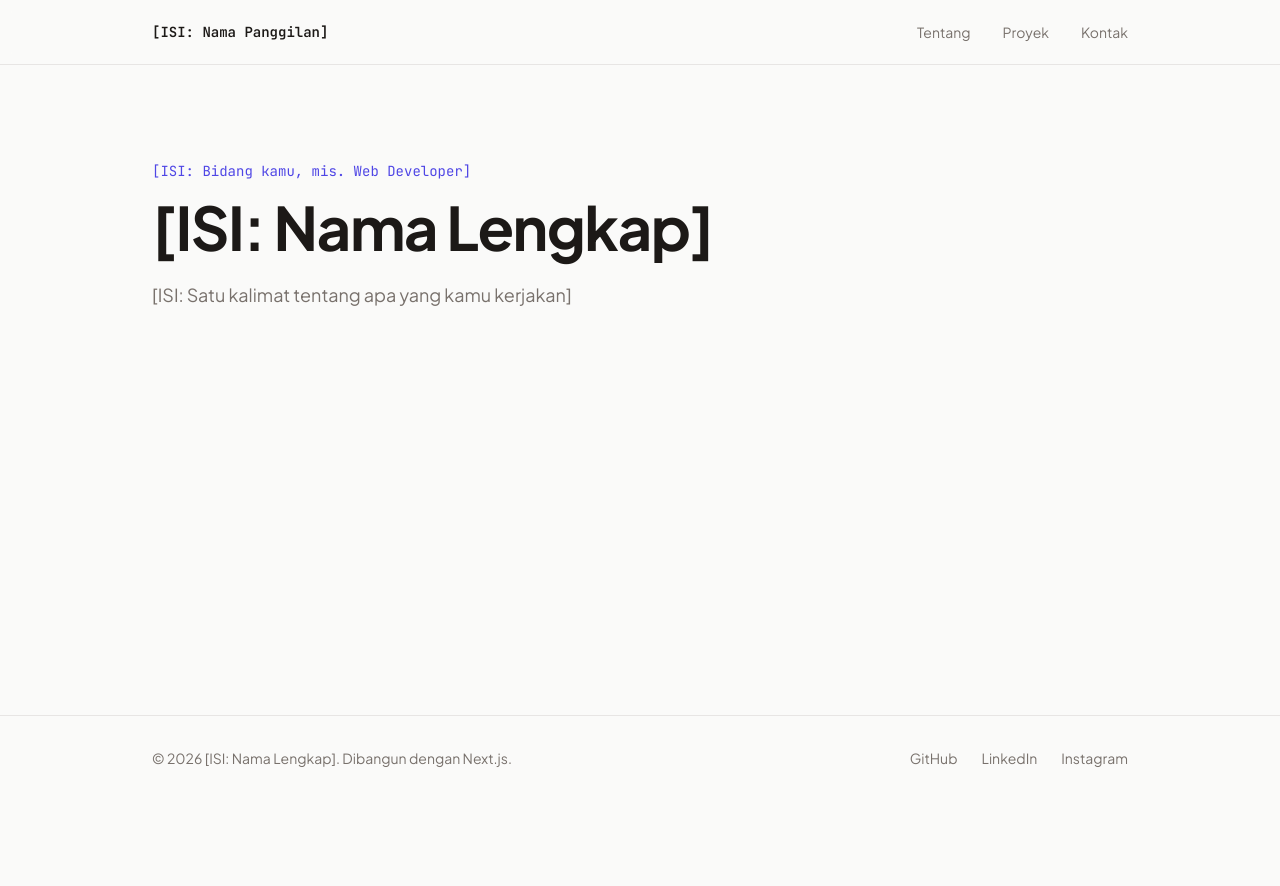
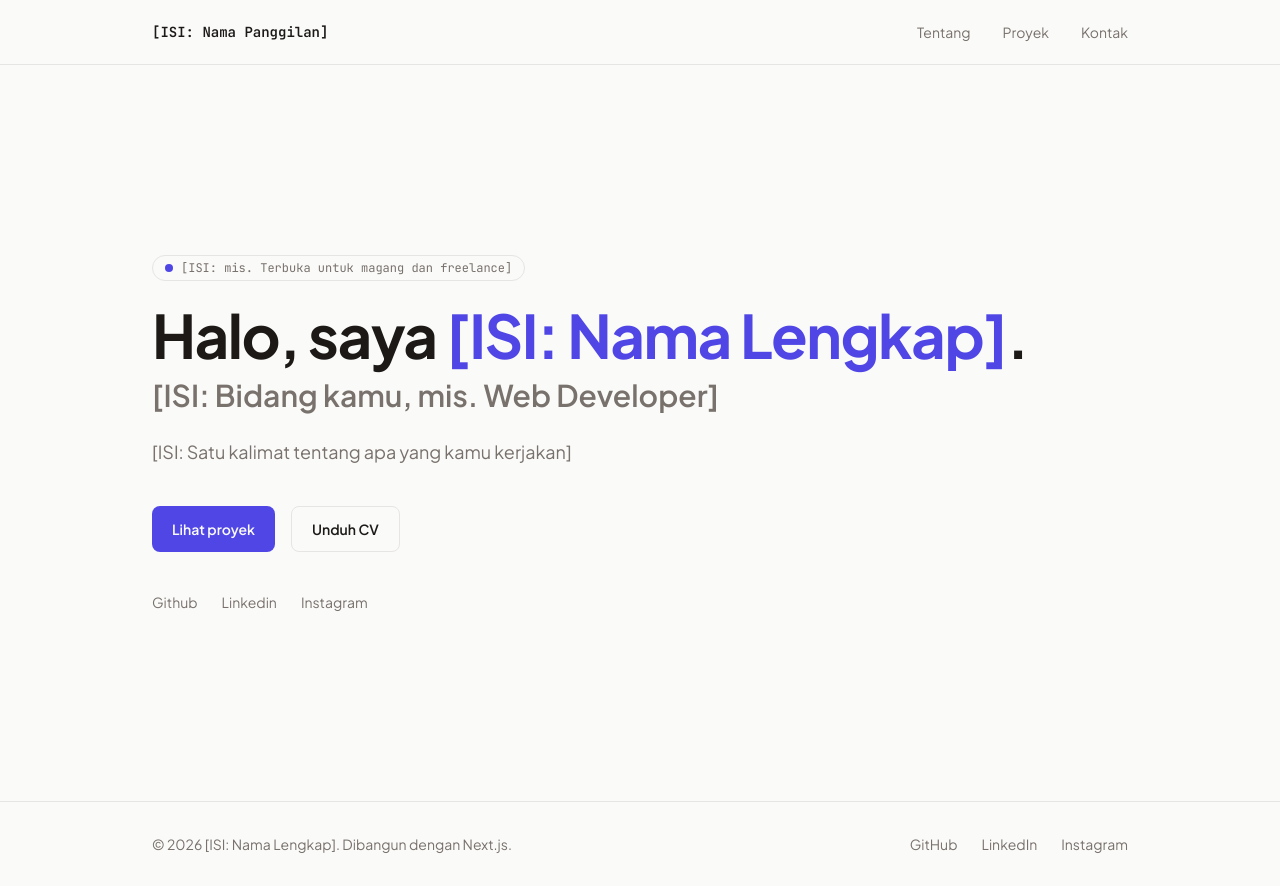
Before and after one commit to farhanalghifarim10-dotcom/portfolio, a Next.js app: page / in a window 1280 px wide. Before the commit the page ends 800 px from the top, so only its background shows below. Built offline with nearby package versions, Linux system fonts and the light colour scheme.

Commit message:
feat: add hero section and button component

```diff
--- a/src/app/page.tsx
+++ b/src/app/page.tsx
@@ -1,14 +1,5 @@
-import Container from "@/components/ui/Container";
-import { site } from "@/data/site";
+import Hero from "@/components/sections/Hero";
 
 export default function Home() {
-  return (
-    <Container className="py-24">
-      <p className="font-mono text-sm text-accent">{site.role}</p>
-      <h1 className="mt-4 text-4xl font-bold tracking-tight sm:text-6xl">
-        {site.name}
-      </h1>
-      <p className="mt-6 max-w-xl text-lg text-muted">{site.tagline}</p>
-    </Container>
-  );
+  return <Hero />;
 }
--- /dev/null
+++ b/src/components/sections/Hero.tsx
@@ -0,0 +1,49 @@
+import Button from "@/components/ui/Button";
+import Container from "@/components/ui/Container";
+import { site } from "@/data/site";
+
+export default function Hero() {
+  return (
+    <section className="flex min-h-[calc(100svh-4rem)] items-center py-16">
+      <Container>
+        <p className="inline-flex items-center gap-2 rounded-full border border-border px-3 py-1 font-mono text-xs text-muted">
+          <span className="h-2 w-2 rounded-full bg-accent" aria-hidden="true" />
+          {site.availability}
+        </p>
+
+        <h1 className="mt-6 text-4xl font-bold tracking-tight sm:text-6xl">
+          Halo, saya <span className="text-accent">{site.name}</span>.
+        </h1>
+
+        <p className="mt-3 text-2xl font-semibold text-muted sm:text-3xl">
+          {site.role}
+        </p>
+
+        <p className="mt-6 max-w-xl text-lg leading-relaxed text-muted">
+          {site.tagline}
+        </p>
+
+        <div className="mt-10 flex flex-wrap gap-4">
+          <Button href="/#projects">Lihat proyek</Button>
+          <Button href={site.cvUrl} variant="secondary" download>
+            Unduh CV
+          </Button>
+        </div>
+
+        <div className="mt-10 flex gap-6 text-sm text-muted">
+          {Object.entries(site.socials).map(([name, url]) => (
+            <a
+              key={name}
+              href={url}
+              target="_blank"
+              rel="noopener noreferrer"
+              className="capitalize transition-colors hover:text-foreground"
+            >
+              {name}
+            </a>
+          ))}
+        </div>
+      </Container>
+    </section>
+  );
+}
--- /dev/null
+++ b/src/components/ui/Button.tsx
@@ -0,0 +1,39 @@
+import Link from "next/link";
+import { cn } from "@/lib/utils";
+
+type ButtonProps = React.ComponentPropsWithoutRef<"a"> & {
+  href: string;
+  variant?: "primary" | "secondary";
+};
+
+export default function Button({
+  href,
+  variant = "primary",
+  className,
+  children,
+  ...props
+}: ButtonProps) {
+  const styles = cn(
+    "inline-flex items-center justify-center rounded-lg px-5 py-3 text-sm font-semibold transition-colors",
+    variant === "primary" && "bg-accent text-background hover:opacity-90",
+    variant === "secondary" && "border border-border hover:border-muted",
+    className
+  );
+
+  // Link internal memakai <Link>. File unduhan dan link luar memakai <a> biasa.
+  const isInternal = href.startsWith("/") && !props.download;
+
+  if (isInternal) {
+    return (
+      <Link href={href} className={styles} {...props}>
+        {children}
+      </Link>
+    );
+  }
+
+  return (
+    <a href={href} className={styles} {...props}>
+      {children}
+    </a>
+  );
+}
--- a/src/data/site.ts
+++ b/src/data/site.ts
@@ -8,6 +8,7 @@ export const site = {
   ],
   role: "[ISI: Bidang kamu, mis. Web Developer]",
   tagline: "[ISI: Satu kalimat tentang apa yang kamu kerjakan]",
+  availability: "[ISI: mis. Terbuka untuk magang dan freelance]",
   bio: "[ISI: Paragraf singkat tentang latar belakang, minat, dan tujuan kariermu]",
   location: "[ISI: Kota, Indonesia]",
   email: "[ISI: email@kamu.com]",
```
